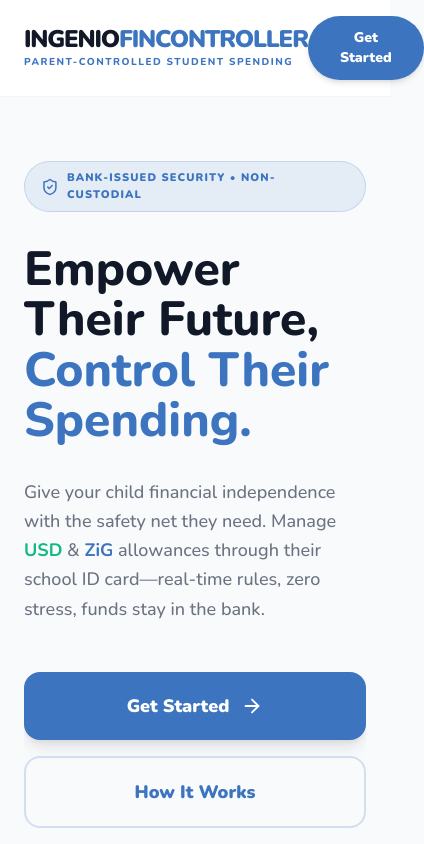
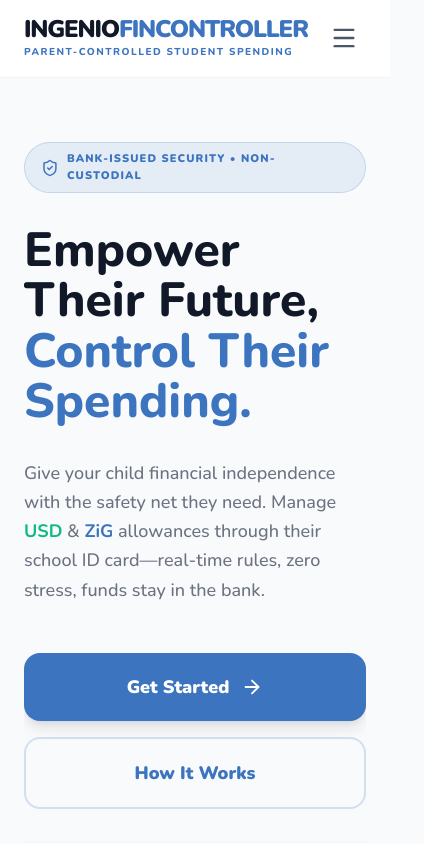
Before and after one commit to chiyakaKuda/IngenioScholar, a Next.js app in the folder ingenio-control/: page / in a window 390 px wide. Shown: the top 844 px of the page, 424 px wide, since content can reach past the window. Built offline with nearby package versions, Linux system fonts and the light colour scheme.

Commit message:
now the landing page is done

```diff
--- a/ingenio-control/src/components/Navbar.tsx
+++ b/ingenio-control/src/components/Navbar.tsx
@@ -1,12 +1,18 @@
-import React from 'react';
-import { ChevronDown } from 'lucide-react';
+"use client";
+
+import React, { useState } from 'react';
+import { ChevronDown, Menu, X, ArrowRight } from 'lucide-react';
 
 export default function Navbar() {
+  const [isMobileMenuOpen, setIsMobileMenuOpen] = useState(false);
+
+  const toggleMobileMenu = () => setIsMobileMenuOpen(!isMobileMenuOpen);
+
   return (
     <nav className="w-full bg-white border-b border-gray-100 sticky top-0 z-50 font-sans">
       <div className="max-w-7xl mx-auto px-6 py-4 flex justify-between items-center">
 
-        {/* LEFT: Logo + Trust Signal */}
+        {/* LEFT: Logo */}
         <a href="#" className="flex flex-col hover:opacity-90 transition-opacity">
           <div className="text-2xl font-black tracking-tighter text-[#111827] leading-none">
             INGENIO<span className="text-[#3c74bf]">FINCONTROLLER</span>
@@ -16,7 +22,7 @@ export default function Navbar() {
           </span>
         </a>
 
-        {/* CENTER: Main Nav Items */}
+        {/* CENTER: Desktop Nav Items (Hidden on Mobile) */}
         <div className="hidden lg:flex items-center gap-8">
           <NavLink label="How It Works" href="#how-it-works" hasDropdown />
           <NavLink label="For Parents" href="#for-parents" hasDropdown />
@@ -26,13 +32,51 @@ export default function Navbar() {
         </div>
 
         {/* RIGHT SIDE: Actions */}
-        <div className="flex items-center gap-6">
+        <div className="flex items-center gap-4">
           <button className="hidden md:block text-sm font-extrabold text-gray-500 hover:text-[#3c74bf] transition-colors">
             Partner With Us
           </button>
-          <button className="bg-[#3c74bf] text-white px-8 py-3 rounded-full font-black text-sm hover:bg-[#2e5b99] transition-all shadow-md hover:shadow-lg hover:-translate-y-0.5 active:translate-y-0">
+
+          {/* DESKTOP ONLY: Get Started button (Hidden on mobile) */}
+          <button className="hidden lg:block bg-[#3c74bf] text-white px-8 py-3 rounded-full font-black text-sm hover:bg-[#2e5b99] transition-all shadow-md active:scale-95">
             Get Started
           </button>
+
+          {/* Mobile Toggle Button (Always visible on mobile) */}
+          <button
+            className="lg:hidden p-2 text-gray-600 hover:bg-gray-100 rounded-xl transition-colors"
+            onClick={toggleMobileMenu}
+            aria-label="Toggle Menu"
+          >
+            {isMobileMenuOpen ? <X size={28} /> : <Menu size={28} />}
+          </button>
+        </div>
+      </div>
+
+      {/* MOBILE MENU: Slide Down */}
+      <div className={`lg:hidden overflow-hidden transition-all duration-300 ease-in-out bg-white border-b border-gray-100 ${isMobileMenuOpen ? 'max-h-[85vh] opacity-100' : 'max-h-0 opacity-0'}`}>
+        <div className="px-6 py-8 space-y-8">
+          <div className="flex flex-col gap-6">
+            <MobileNavLink label="How It Works" href="#how-it-works" onClick={toggleMobileMenu} />
+            <MobileNavLink label="For Parents" href="#for-parents" onClick={toggleMobileMenu} />
+            <MobileNavLink label="For Schools" href="#for-schools" onClick={toggleMobileMenu} />
+            <MobileNavLink label="Security & Trust" href="#security" onClick={toggleMobileMenu} />
+            <MobileNavLink label="About" href="#about" onClick={toggleMobileMenu} />
+          </div>
+
+          <div className="pt-8 border-t border-gray-100 space-y-4">
+            {/* MOBILE ONLY: Prominent Get Started button inside the drawer */}
+            <button
+              onClick={toggleMobileMenu}
+              className="w-full bg-[#3c74bf] text-white p-5 rounded-2xl font-black text-xl flex items-center justify-center gap-3 shadow-xl active:scale-[0.98] transition-transform"
+            >
+              Get Started <ArrowRight size={22} />
+            </button>
+
+            <button className="w-full text-center py-2 font-bold text-gray-400 text-sm">
+              Partner With Us
+            </button>
+          </div>
         </div>
       </div>
     </nav>
@@ -42,7 +86,6 @@ export default function Navbar() {
 function NavLink({ label, href, hasDropdown = false }: { label: string; href: string; hasDropdown?: boolean }) {
   return (
     <div className="group relative cursor-pointer py-2">
-      {/* Changed from button to anchor tag for actual navigation */}
       <a
         href={href}
         className="flex items-center gap-1 text-[15px] font-extrabold text-gray-600 group-hover:text-[#3c74bf] transition-colors"
@@ -50,11 +93,8 @@ function NavLink({ label, href, hasDropdown = false }: { label: string; href: st
         {label}
         {hasDropdown && <ChevronDown size={14} className="mt-0.5 opacity-50 group-hover:text-[#3c74bf] group-hover:opacity-100 transition-all" />}
       </a>
-
-      {/* Hover Dropdown Indicator Bar */}
       <div className="absolute bottom-0 left-0 w-0 h-0.5 bg-[#3c74bf] transition-all group-hover:w-full rounded-full" />
 
-      {/* Dropdown Content */}
       {hasDropdown && (
         <div className="absolute top-full left-0 mt-2 w-64 bg-white border border-gray-100 rounded-2xl shadow-2xl p-4 opacity-0 invisible group-hover:opacity-100 group-hover:visible transition-all transform group-hover:translate-y-0 translate-y-2 z-[60]">
           <div className="space-y-3">
@@ -79,6 +119,18 @@ function NavLink({ label, href, hasDropdown = false }: { label: string; href: st
   );
 }
 
+function MobileNavLink({ label, href, onClick }: { label: string; href: string; onClick: () => void }) {
+  return (
+    <a
+      href={href}
+      onClick={onClick}
+      className="block text-2xl font-black text-[#111827] active:text-[#3c74bf] transition-colors"
+    >
+      {label}
+    </a>
+  );
+}
+
 function DropdownItem({ title, desc, href }: { title: string; desc: string; href: string }) {
   return (
     <a href={href} className="block p-3 rounded-xl hover:bg-gray-50 transition-colors">
```
